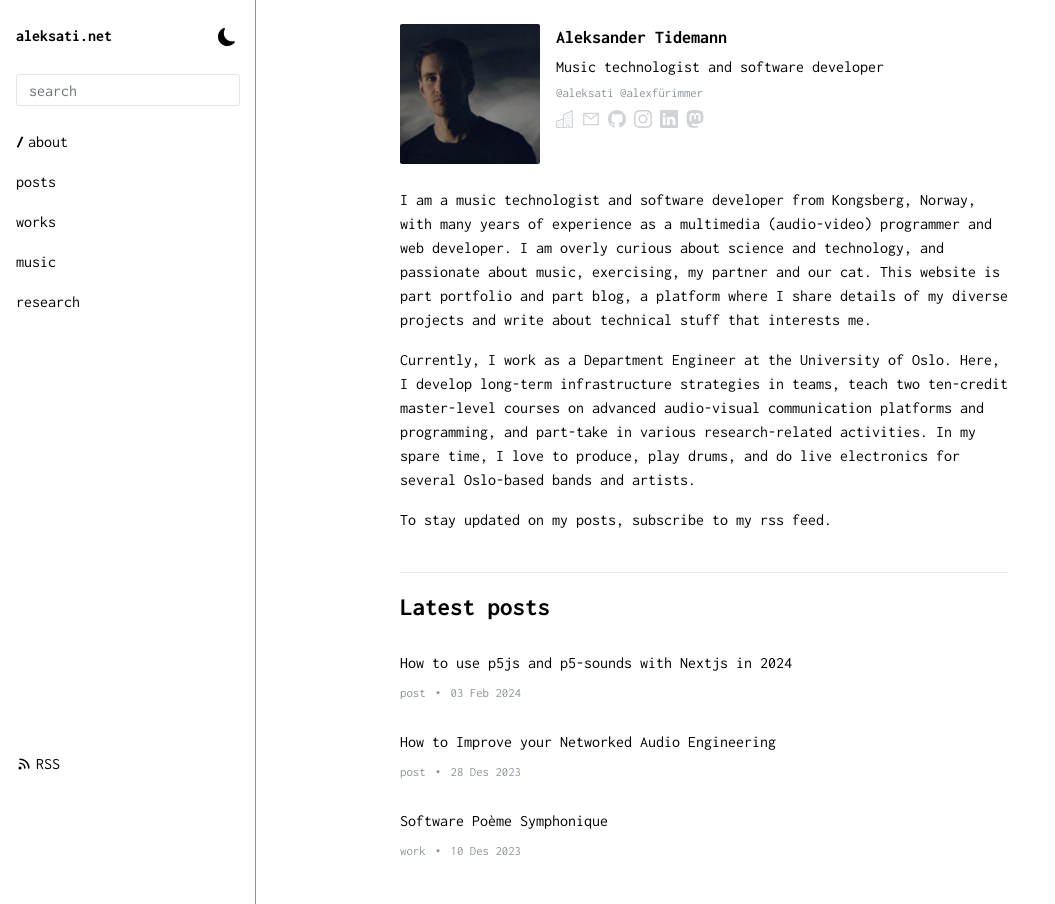
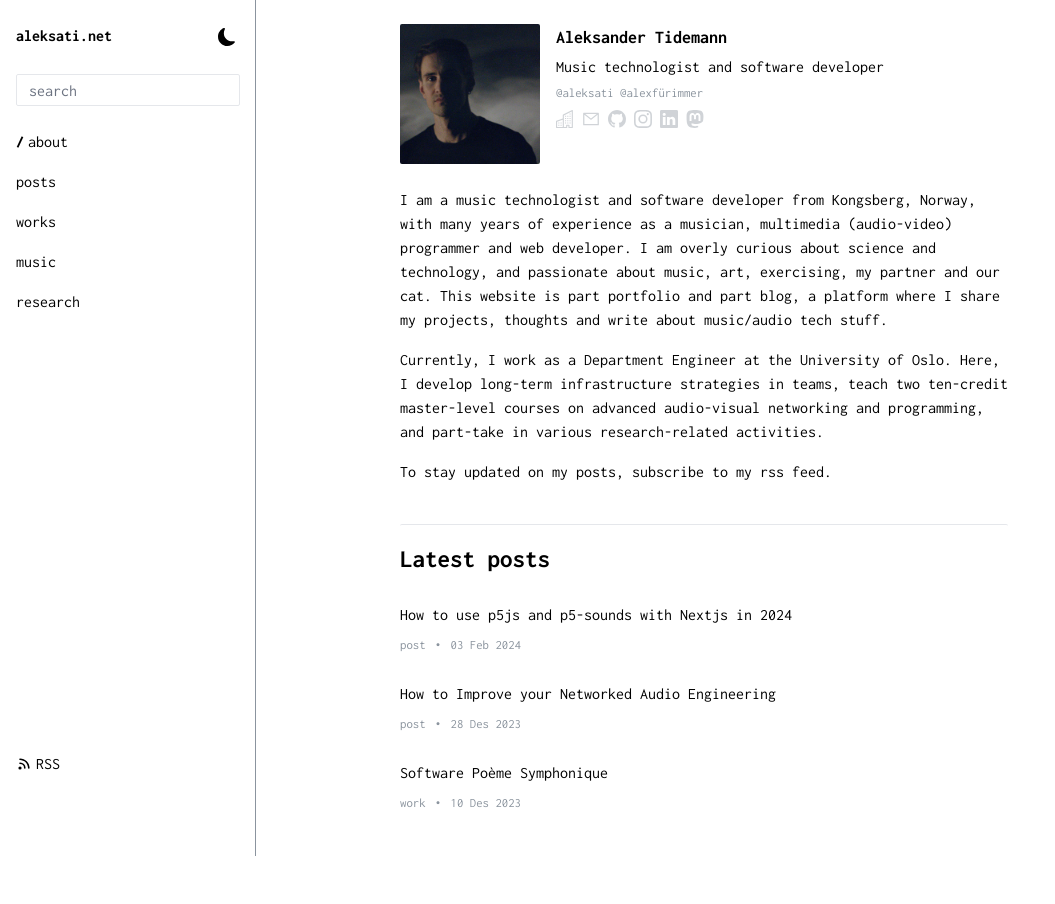
Before and after one commit to aleksati/aleksati, a Next.js app: page /about in a window 1280 px wide. Shown: the whole page, without its empty margins (0-1055 px from the left). After the commit the page ends 856 px from the top, so only its background shows below. Built offline with nearby package versions, Linux system fonts and the light colour scheme.

Commit message:
Update About.tsx

```diff
--- a/src/templates/About.tsx
+++ b/src/templates/About.tsx
@@ -26,10 +26,10 @@ const About = () => (
       </div>
     </div>
     <div className="space-y-4">
-      <p> I am a music technologist and software developer from Kongsberg, Norway, with many years of experience as a multimedia (audio-video) programmer and web developer. I am overly curious about science and technology, and passionate about music, exercising, my partner and our cat. This website is part portfolio and part blog, a platform where I share details of my diverse projects and write about technical stuff that interests me.
+      <p> I am a music technologist and software developer from Kongsberg, Norway, with many years of experience as a musician, multimedia (audio-video) programmer and web developer. I am overly curious about science and technology, and passionate about music, art, exercising, my partner and our cat. This website is part portfolio and part blog, a platform where I share my projects, thoughts and write about music/audio tech stuff.
       </p>
       <p>
-      Currently, I work as a Department Engineer at the University of Oslo. Here, I develop long-term infrastructure strategies in teams, teach two ten-credit master-level courses on advanced audio-visual communication platforms and programming, and part-take in various research-related activities. In my spare time, I love to produce, play drums, and do live electronics for several Oslo-based bands and artists.
+      Currently, I work as a Department Engineer at the University of Oslo. Here, I develop long-term infrastructure strategies in teams, teach two ten-credit master-level courses on advanced audio-visual networking and programming, and part-take in various research-related activities.
       </p>
       <p>To stay updated on my posts, subscribe to my rss feed.</p>
     </div>
```
